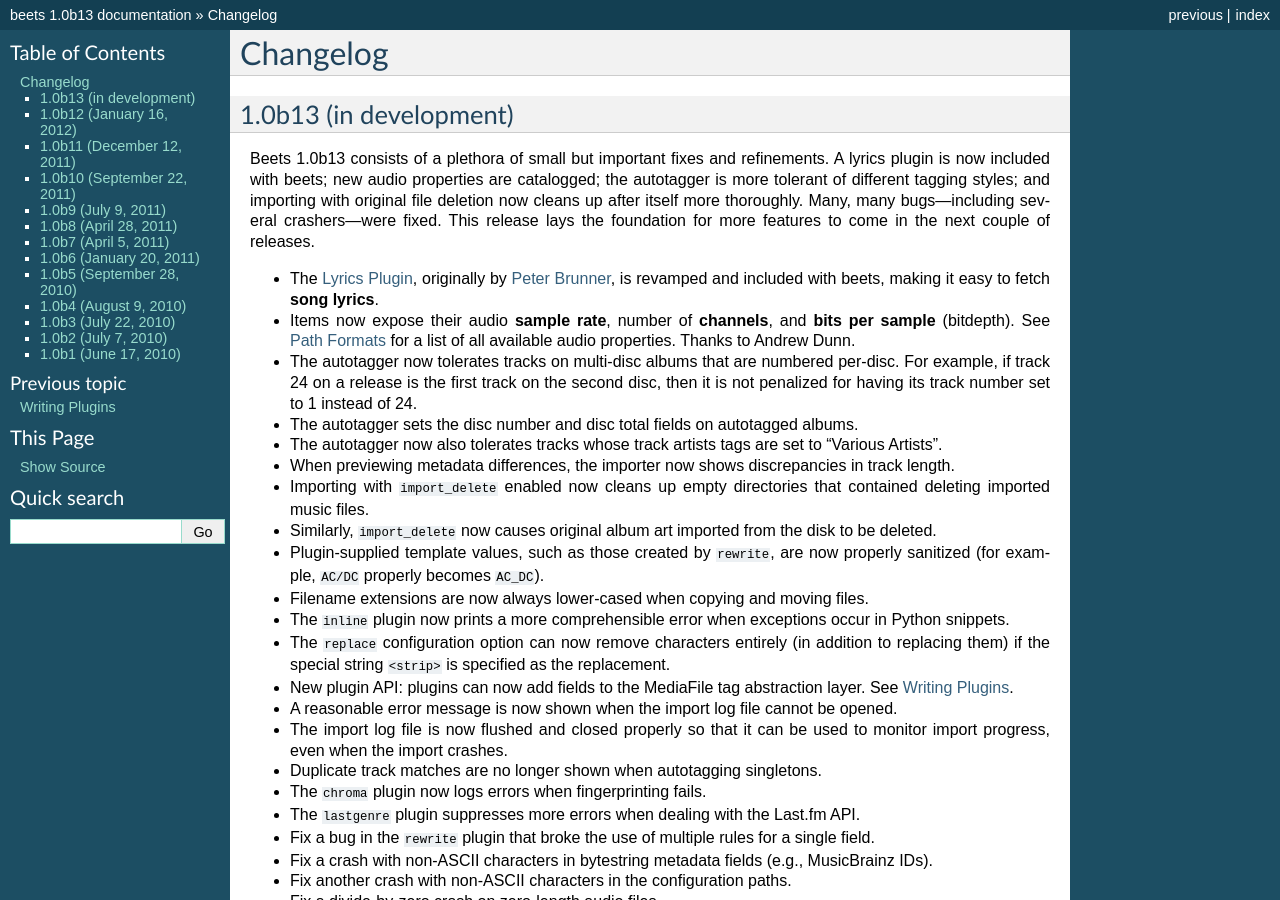
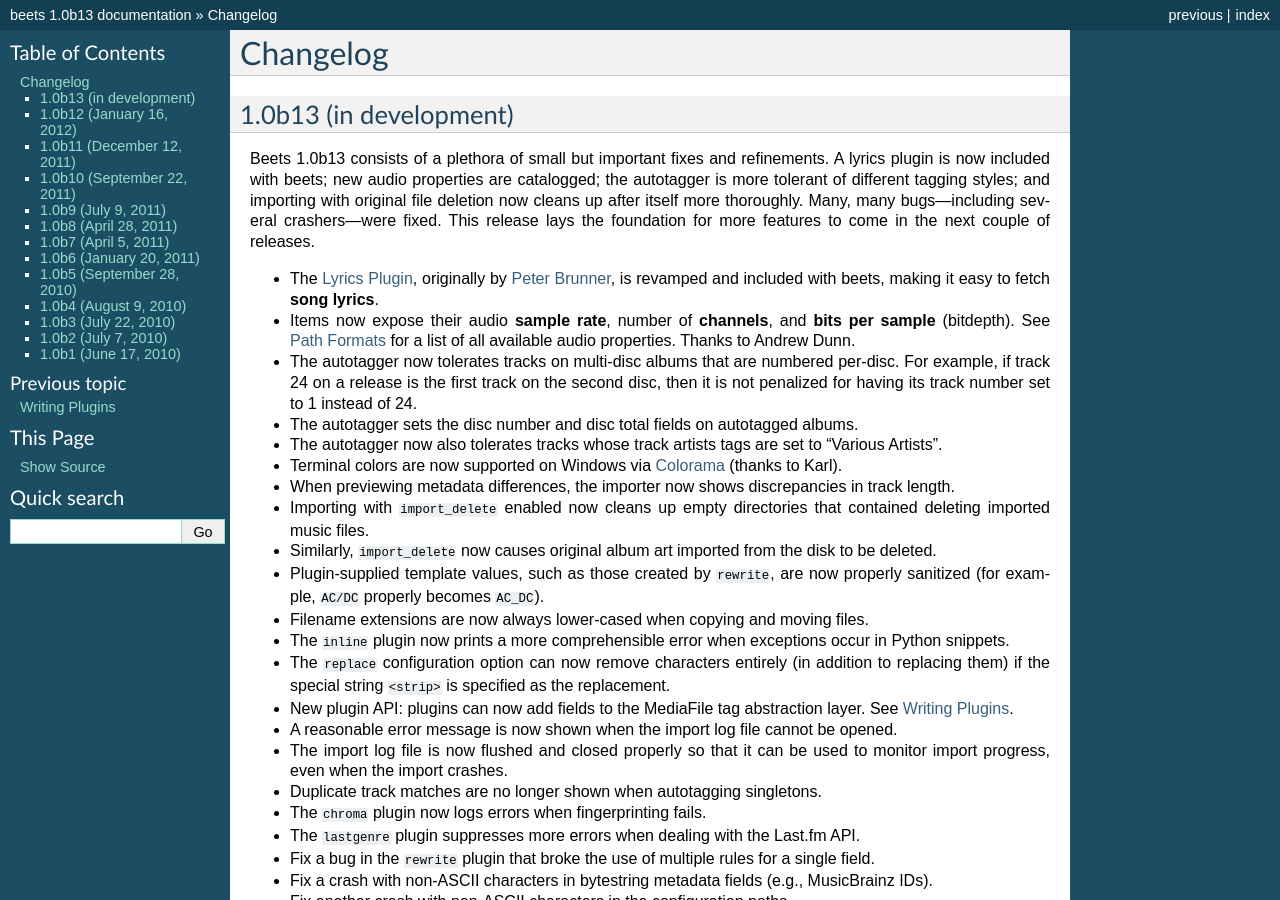
Before and after one commit to google-code-export/beets, a Sphinx documentation site: the page built from docs/changelog.rst, in a window 1280 px wide and 900 px high. Built offline with Sphinx 7.4.7, drawn with Linux system fonts in a browser that asks for light colours.

Commit message:
changelog about colorama (#21 on GitHub)

```diff
--- a/docs/changelog.rst
+++ b/docs/changelog.rst
@@ -24,6 +24,7 @@
   albums.
 * The autotagger now also tolerates tracks whose track artists tags are set
   to "Various Artists".
+* Terminal colors are now supported on Windows via `Colorama`_ (thanks to Karl).
 * When previewing metadata differences, the importer now shows discrepancies in
   track length.
 * Importing with ``import_delete`` enabled now cleans up empty directories that
@@ -63,6 +64,8 @@
 * Fix bitrate estimation for AAC files whose headers are missing the relevant
   data.
 * Fix the ``list`` command in BPD (thanks to Simon Chopin).
+
+.. _Colorama: http://pypi.python.org/pypi/colorama
 
 1.0b12 (January 16, 2012)
 -------------------------
```
